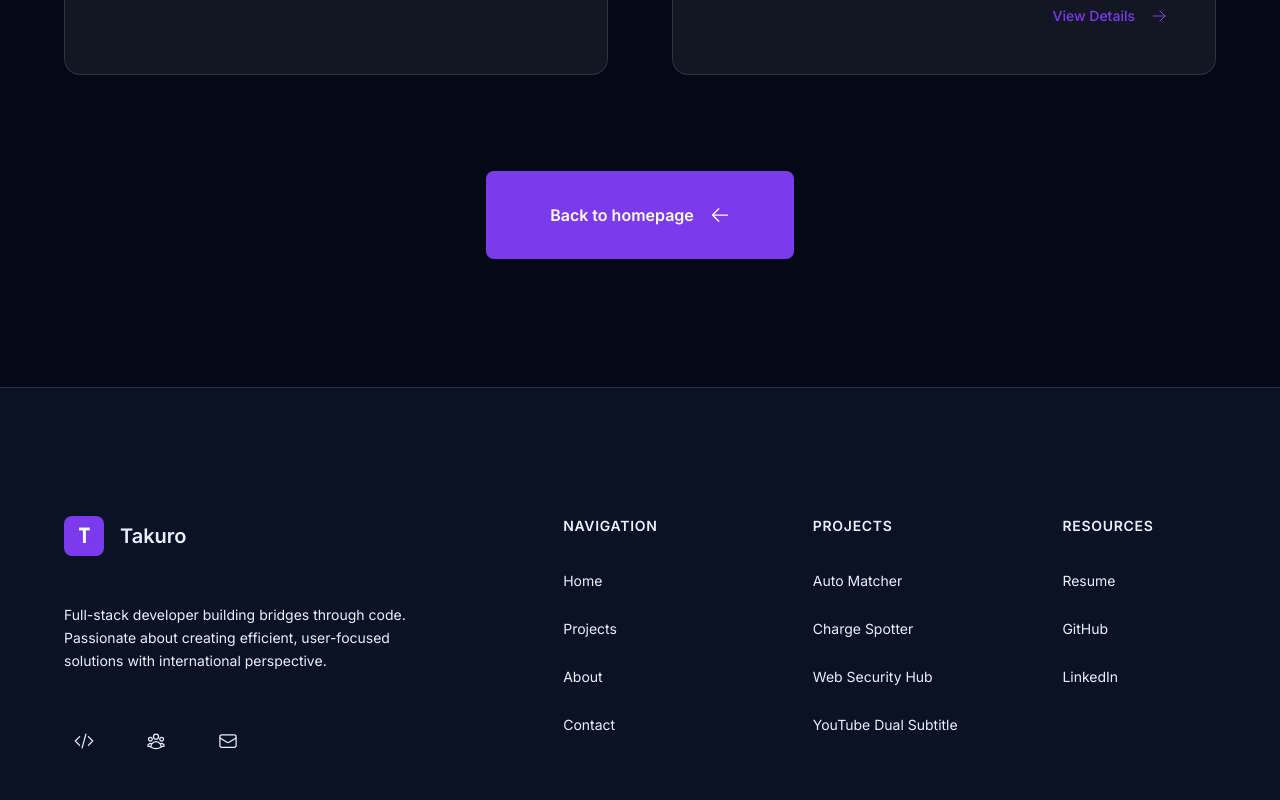
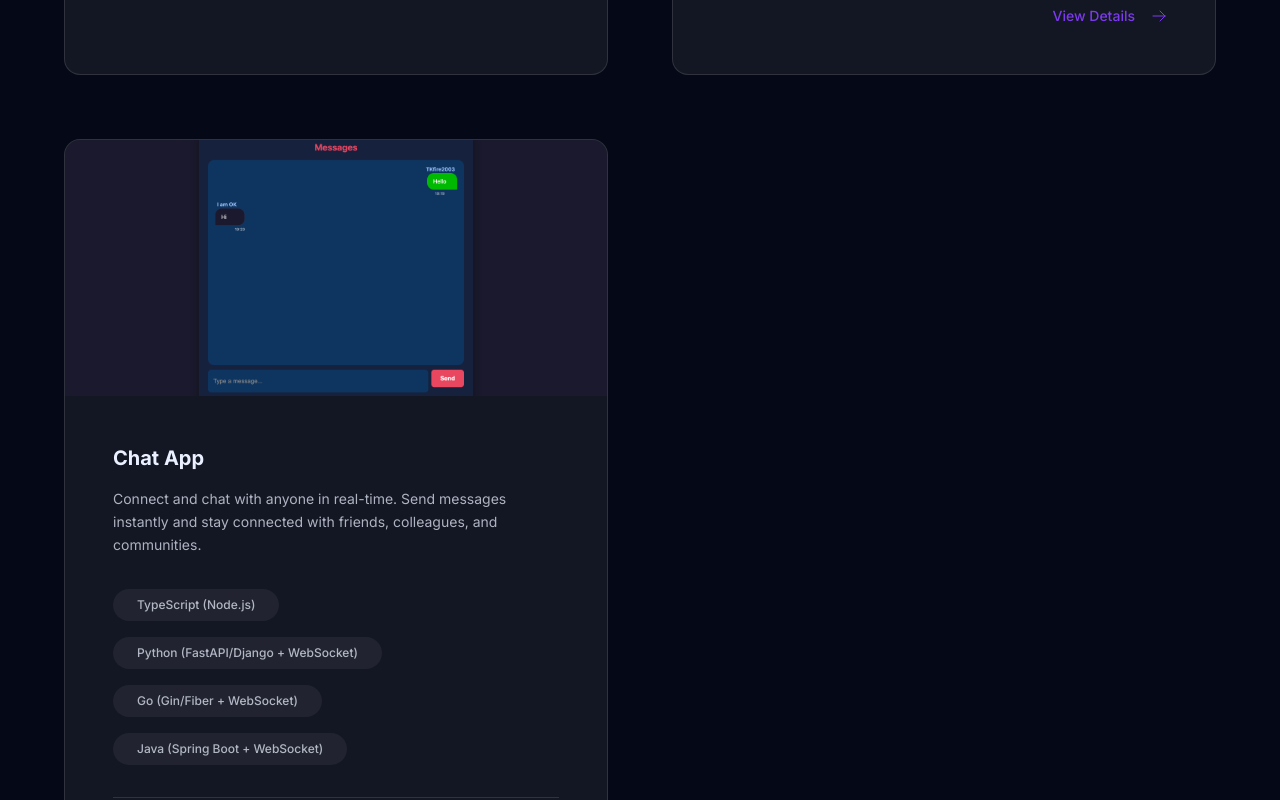
Before and after one commit to takuroakiyama0212/portfolio-nextjs, a Next.js app: page /projects-showcase in a window 1280 px wide. Shown: the part 2540-3340 px from the top of the page. Built offline with nearby package versions, Linux system fonts and the light colour scheme.

Commit message:
Add Chat App project to portfolio

```diff
--- a/src/app/homepage/components/ProjectHighlights.tsx
+++ b/src/app/homepage/components/ProjectHighlights.tsx
@@ -79,6 +79,16 @@ const ProjectHighlights = ({ showAll = false }: ProjectHighlightsProps) => {
     tags: ['Python', 'Streamlit', 'OpenAI API'],
     icon: 'FaceSmileIcon',
     url: 'https://celeb-identify-jjjjcadr2qpd5caraetzir.streamlit.app/'
+  },
+  {
+    id: 7,
+    title: 'Chat App',
+    description: 'Connect and chat with anyone in real-time. Send messages instantly and stay connected with friends, colleagues, and communities.',
+    image: "/assets/images/chat-app.png",
+    alt: 'Chat App interface showing login screen and messaging interface',
+    tags: ['TypeScript (Node.js)', 'Python (FastAPI/Django + WebSocket)', 'Go (Gin/Fiber + WebSocket)', 'Java (Spring Boot + WebSocket)'],
+    icon: 'ChatBubbleLeftRightIcon',
+    url: 'https://chat-app-kl9q.onrender.com/'
   }];
 
   const displayedProjects = showAll ? featuredProjects : featuredProjects.slice(0, 4);
```
Also changed, not shown: public/assets/images/chat-app.png (added), 1 other file (tests, documents, lock files or other folders).
